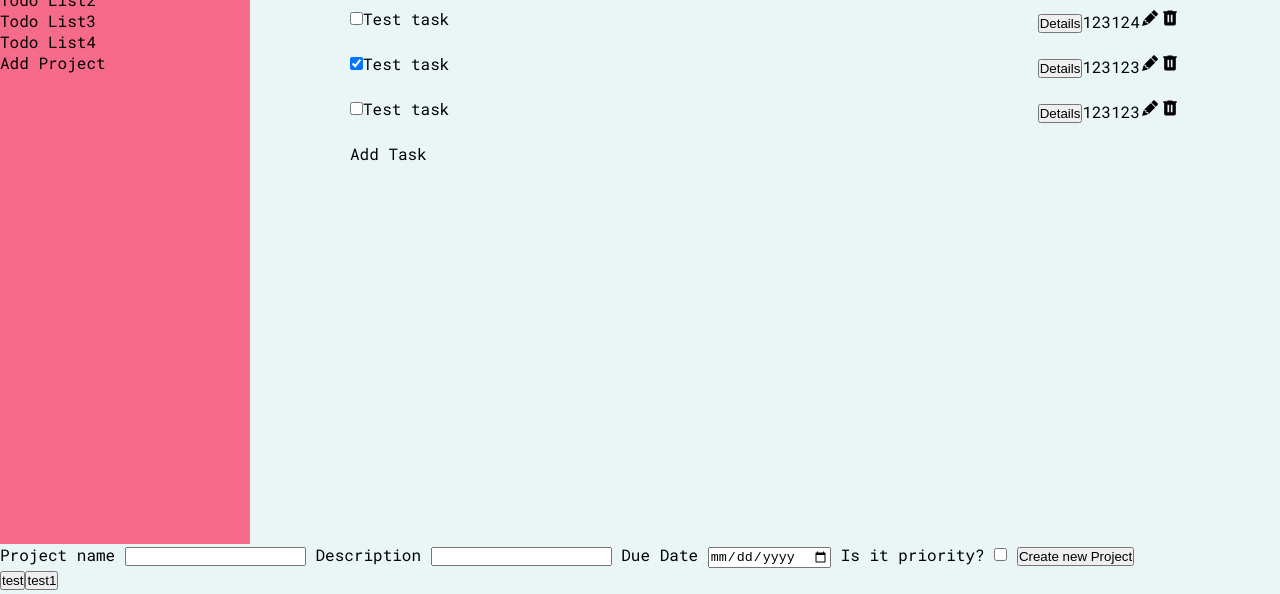
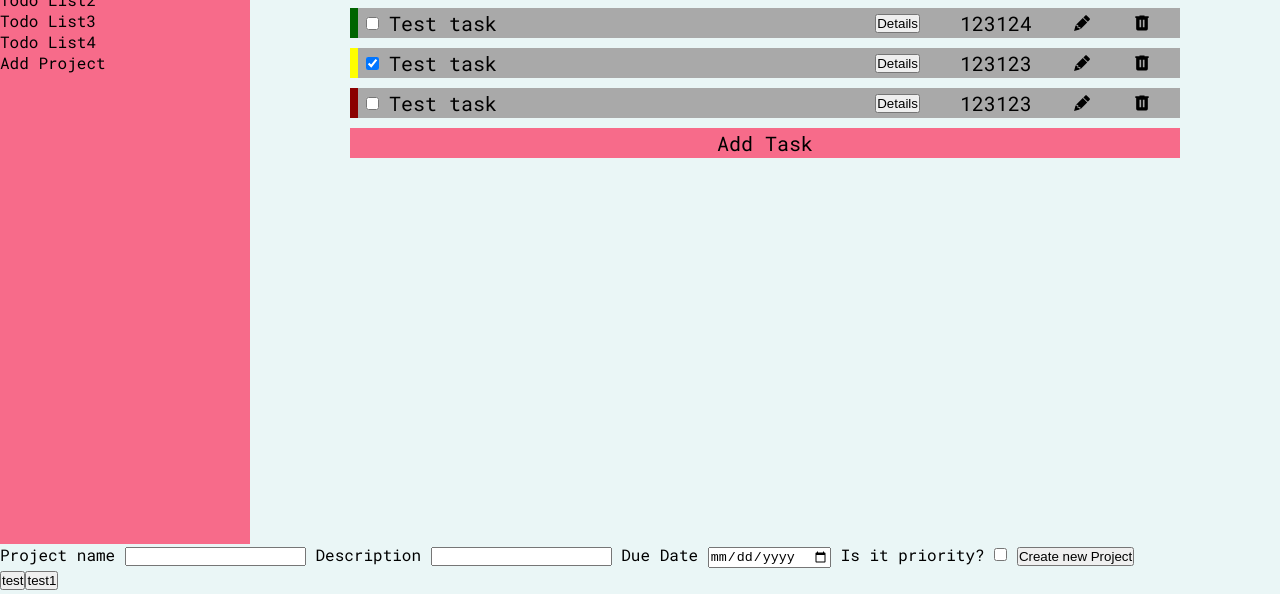
Before and after one commit to Chloe199719/todolist, a website built with webpack: page dist/index.html in a window 1280 px wide. Shown: the part 206-800 px from the top of the page. Built offline with nearby package versions, Linux system fonts and the light colour scheme; a web font is replaced by a local one.

Commit message:
Added priorty border did some styling of task list

```diff
--- a/src/index.js
+++ b/src/index.js
@@ -29,11 +29,25 @@ addnewProject(`Inbox`, `Make  the Tododo List`, "3days", true, []);
 addnewProject(`Todo List2`, `Make  the Tododo List`, "3days", true, []);
 addnewProject(`Todo List3`, `Make  the Tododo List`, "3days", true, []);
 addnewProject(`Todo List4`, `Make  the Tododo List`, "3days", true, []);
-addnewTask(0, `Test task`, `This is a Test task desc`, 0, "123124", false);
-addnewTask(0, `Test task`, `This is a Test task desc`, 1, "123123", true);
-addnewTask(0, `Test task`, `This is a Test task desc`, 2, "123123", false);
-addnewTask(2, `Test task`, `This is a Test task desc`, 2, "1233123", false);
-addnewTask(1, `Test task`, `This is a Test task desc`, 0, 123123, false);
+addnewTask(0, `Test task`, `This is a Test task desc`, `low`, "123124", false);
+addnewTask(0, `Test task`, `This is a Test task desc`, `high`, "123123", true);
+addnewTask(
+  0,
+  `Test task`,
+  `This is a Test task desc`,
+  `extreme`,
+  "123123",
+  false
+);
+addnewTask(
+  2,
+  `Test task`,
+  `This is a Test task desc`,
+  `extreme`,
+  "1233123",
+  false
+);
+addnewTask(1, `Test task`, `This is a Test task desc`, `low`, 123123, false);
 loadProject(currentProjects[0], 0);
 loadNav(currentProjects);
 // addnewProject(`Todo List`, `Make  the Tododo List`, "3days", true, {});
--- a/src/loadProject.js
+++ b/src/loadProject.js
@@ -11,6 +11,7 @@ const loadProject = function (proj, projI) {
   tasklist.classList.add("task-list");
   proj.task.forEach((a, index) => {
     let temp = elements.li();
+    temp.classList.toggle(a.priority);
     const dev1temp = elements.div(`leftDetails`);
     let input1 = elements.input(`checkbox`, `itsdone`);
     input1.checked = a.itsdone;
@@ -23,7 +24,7 @@ const loadProject = function (proj, projI) {
     let pencil1 = elements.img(pencil, "20px", "20px");
     let trash1 = elements.img(trash, `20px`, `20px`);
     trash1.addEventListener(`click`, function (e) {
-      removeTask(projI);
+      removeTask(projI, index);
     });
     divtemp.append(tempbtndetails, span1, pencil1, trash1);
     dev1temp.append(input1, elements.span(`${a.title}`));
--- a/src/style.css
+++ b/src/style.css
@@ -42,5 +42,41 @@ main h2 {
 .task-list li {
   display: flex;
   justify-content: space-between;
-  padding: 10px 0;
+  margin: 10px 0;
+  padding: 2px 8px;
+  background-color: darkgray;
+  font-size: 20px;
 }
+.task-list li:last-child {
+  justify-content: center;
+  background-color: #f76b8a;
+}
+.task-list .leftDetails,
+.rightDetails {
+  display: flex;
+  align-items: center;
+}
+.task-list .leftDetails span {
+  padding-left: 10px;
+}
+.task-list .leftDetails {
+  flex: 1;
+}
+.task-list .rightDetails {
+  flex: 2;
+  justify-content: right;
+}
+.task-list .rightDetails span,
+.task-list .rightDetails img,
+.task-list .rightDetails button {
+  margin: 0 20px;
+}
+.extreme {
+  border-left: 8px darkred solid;
+}
+.high {
+  border-left: 8px solid yellow;
+}
+.low {
+  border-left: 8px solid darkgreen;
+}
```
Also changed, not shown: 1 other file.
